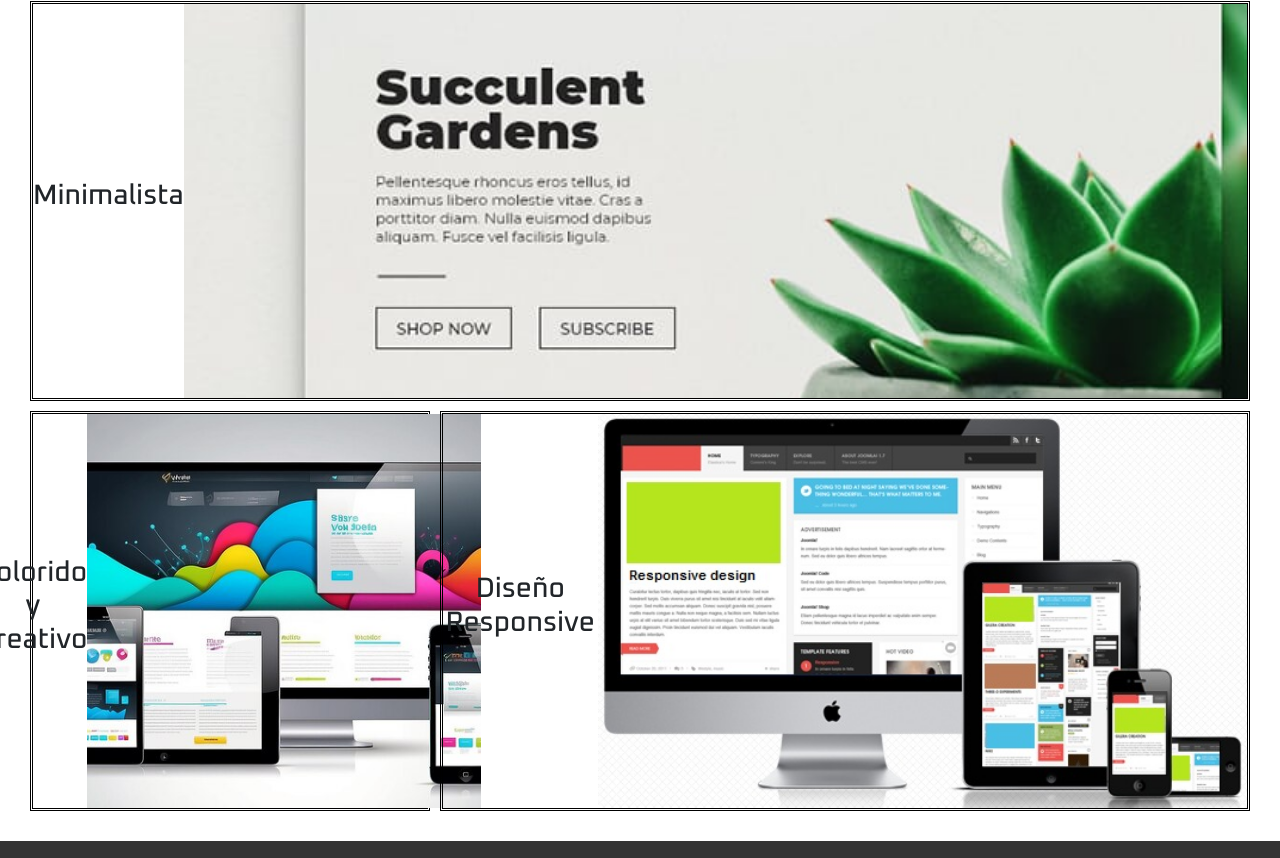
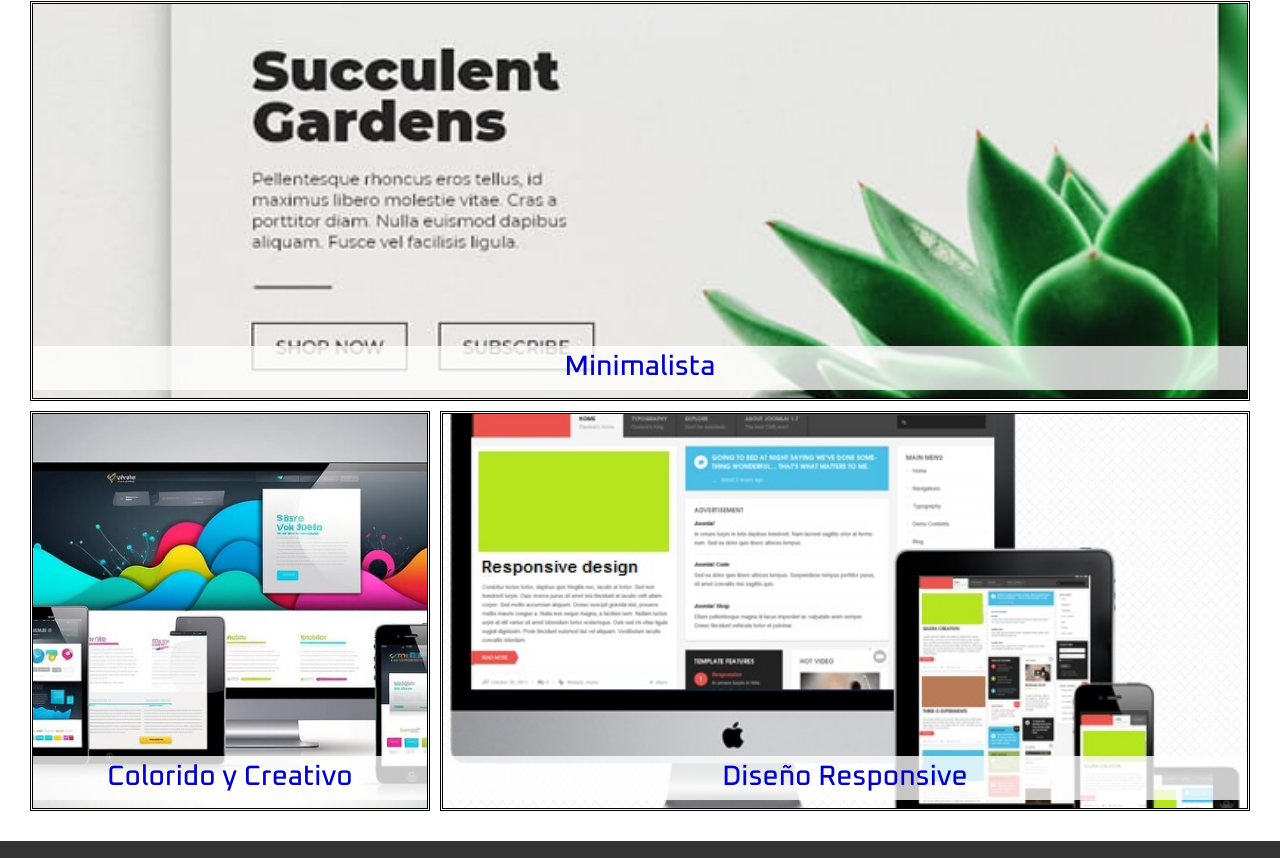
Before and after one commit to Santilorenz/portfolio, a plain HTML site: page pages/trabajos.html in a window 1280 px wide. Shown: the part 1190-2048 px from the top of the page. Drawn offline with nearby package versions, Linux system fonts and the light colour scheme.

Commit message:
correccion de h3 en trabajos

```diff
--- a/css/style.css
+++ b/css/style.css
@@ -442,6 +442,16 @@ footer a img {
     text-align: center;
     background-color:rgba(0, 0, 205, 0.856);
 }
+
+.grid-contenedor div h3 {
+    position: absolute;
+    bottom: 0;
+    background-color: rgba(255, 255, 255, 0.781);
+    width: 100%;
+    color: mediumblue;
+    padding: 5px;
+}
+
 .cuarto-item {
     grid-column: span 3;
     display: flex;
```
